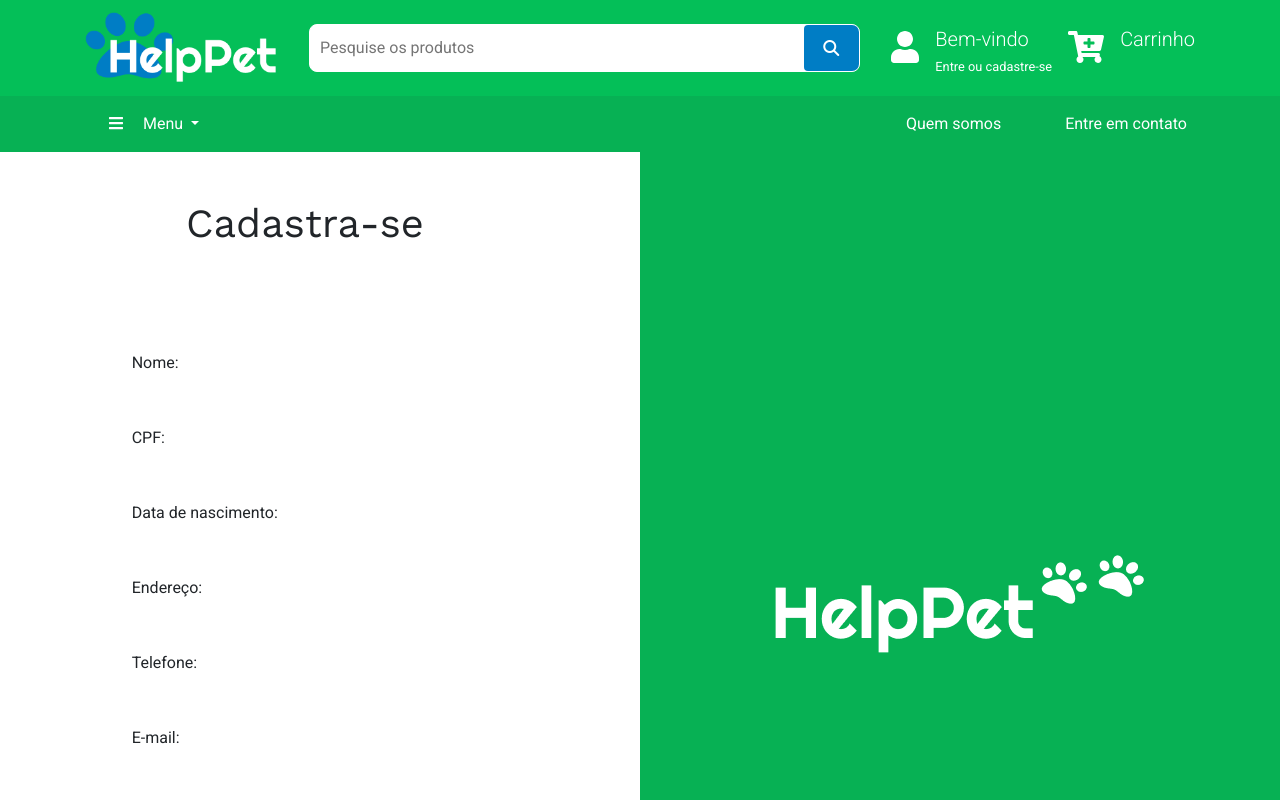
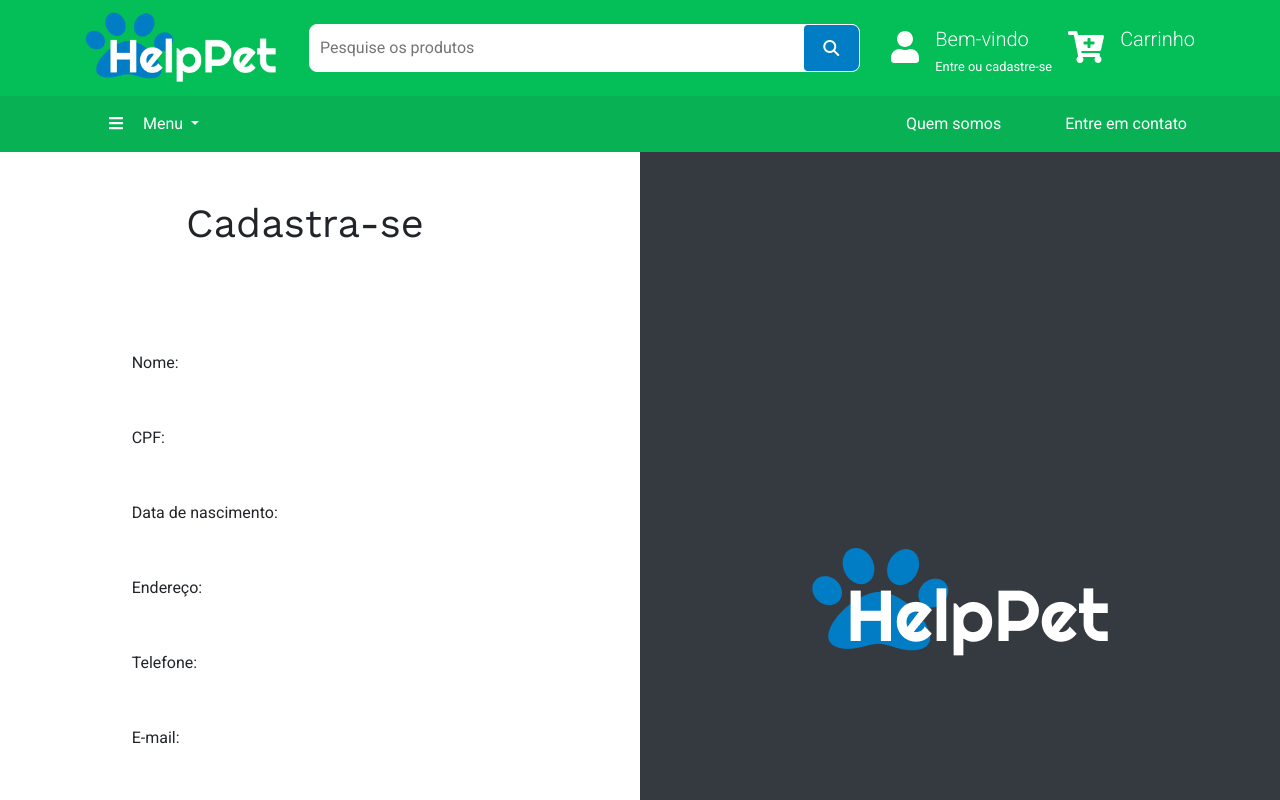
Before and after one commit to juliop3p/HelppetFrontend, an Angular app in the folder frontend/: page /cadastro in a window 1280 px wide. Shown: the top 800 px of the page. Built offline with nearby package versions, Linux system fonts and the light colour scheme.

Commit message:
update cadastro

```diff
--- a/frontend/src/app/pages/cadastro/cadastro.component.html
+++ b/frontend/src/app/pages/cadastro/cadastro.component.html
@@ -141,10 +141,10 @@
     </div>
 
     <div
-      class="col-6 bg-green-dark d-flex justify-content-center align-items-center"
+      class="col-6 bg-dark d-flex justify-content-center align-items-center"
     >
       <!--Logotipo -->
-      <img src="assets/logo.png" />
+      <img src="assets/logo2.png" />
       <!--/Logotipo -->
     </div>
   </div>
```
